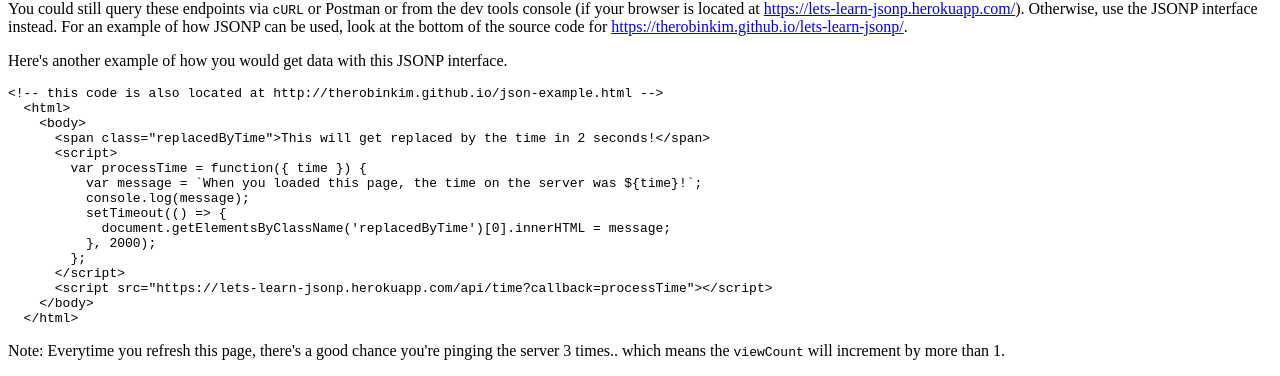
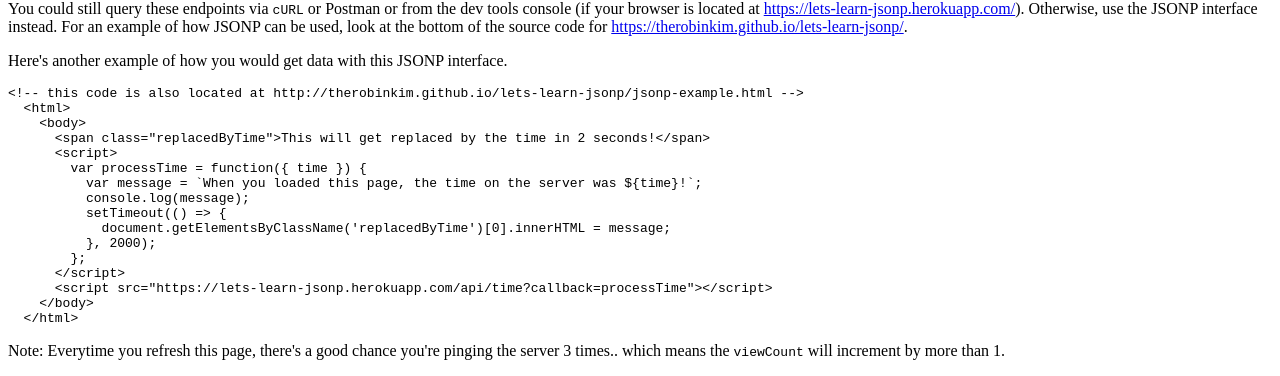
Before and after one commit to therobinkim/lets-learn-jsonp, a website: page docs/index.html in a window 1280 px wide. Shown: the part 412-788 px from the top of the page. Drawn offline with Linux system fonts and the light colour scheme.

Commit message:
Fix link to jsonp-example.html on GitHub pages

```diff
--- a/docs/index.html
+++ b/docs/index.html
@@ -74,7 +74,7 @@ th {
 
 <p>Here's another example of how you would get data with this JSONP interface.</p>
 
-<xmp><!-- this code is also located at http://therobinkim.github.io/json-example.html -->
+<xmp><!-- this code is also located at http://therobinkim.github.io/lets-learn-jsonp/jsonp-example.html -->
   <html>
     <body>
       <span class="replacedByTime">This will get replaced by the time in 2 seconds!</span>
```
